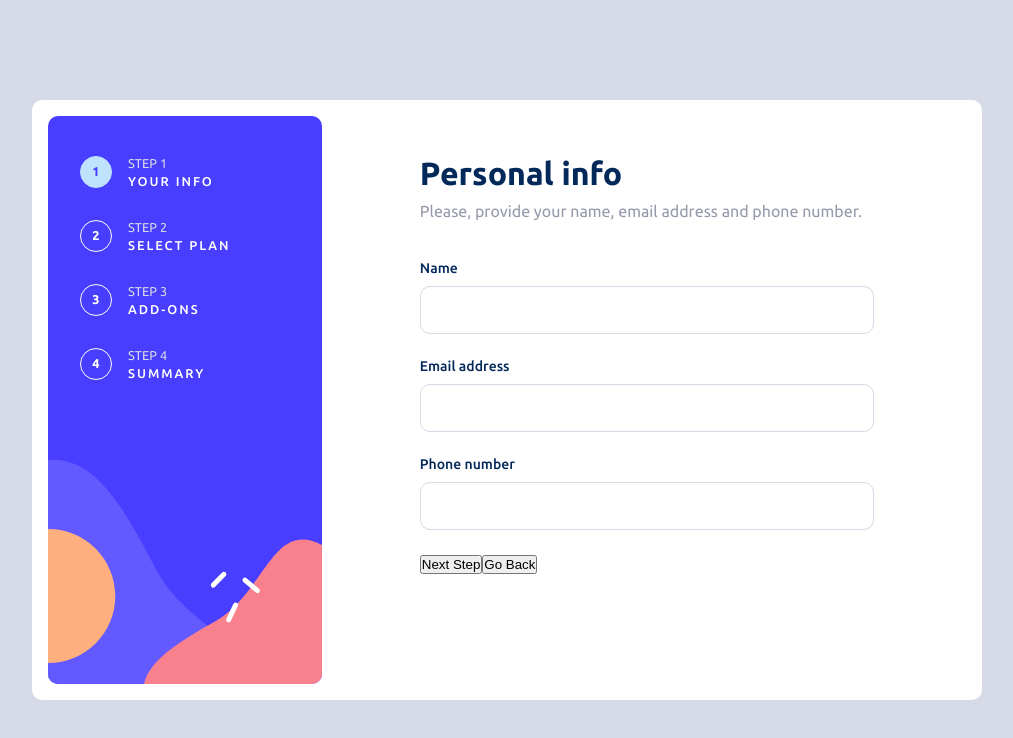
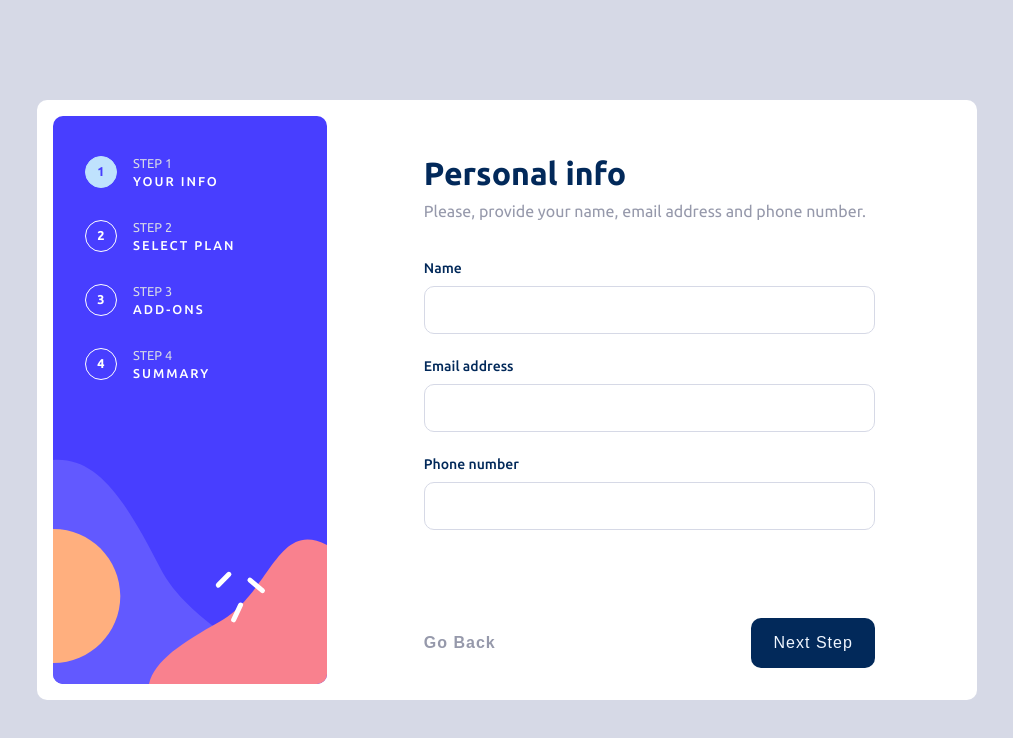
Before and after one commit to Volkus80/FormPet, a React (Create React App) app: page / in a window 1280 px wide. Shown: the top 738 px of the page, without its empty margins (133-1146 px from the left). Built offline with nearby package versions, Linux system fonts and the light colour scheme.

Commit message:
adding state

```diff
--- a/package.json
+++ b/package.json
@@ -9,7 +9,9 @@
         "classnames": "^2.5.1",
         "react": "^18.2.0",
         "react-dom": "^18.2.0",
+        "react-redux": "^9.1.0",
         "react-scripts": "5.0.1",
+        "redux": "^5.0.1",
         "sass": "^1.70.0",
         "web-vitals": "^2.1.4"
     },
--- a/src/components/App/App.jsx
+++ b/src/components/App/App.jsx
@@ -1,6 +1,6 @@
-import StagesBoard from '../StageBoard/StagesBoard';
-import s from'./App.module.scss';
-import { MainPanel } from '../MainPanel/MainPanel';
+import StagesBoard from "../StageBoard/StagesBoard";
+import s from "./App.module.scss";
+import { MainPanel } from "../MainPanel/MainPanel";
 
 function App() {
   return (
--- a/src/components/App/App.module.scss
+++ b/src/components/App/App.module.scss
@@ -1,6 +1,6 @@
 .app {
     background-color: #fff;
-    width: 950px;
+    width: 940px;
     height: 600px;
     padding: 1rem;
     // box-shadow: 0px 5px 2px rgb(240, 235, 235);
--- a/src/components/ButtonsBlock/ButtonBlock.jsx
+++ b/src/components/ButtonsBlock/ButtonBlock.jsx
@@ -1,11 +1,25 @@
-import { Button } from "../Button/Button"
+import { Button } from "../Button/Button";
+import s from "./ButtonBlock.module.scss";
+// import cn from "classnames";
+import bind from "classnames/bind";
+
+const cx = bind.bind(s);
+
 function ButtonBlock() {
-    return (
-        <div className="buttons">
-            <Button value={"Next Step"} type={"forward"} active={1}/>
-            <Button value={"Go Back"} type={"back"} active={2}/>
-        </div>
-    )
+  const forwardButtonStyles = cx({
+    button: true,
+    button_forward: true,
+  });
+  const backButtonStyle = cx({
+    button: true,
+    button_back: true,
+  });
+  return (
+    <div className={s.buttons}>
+      <button className={forwardButtonStyles}>Next Step</button>
+      <button className={backButtonStyle}>Go Back</button>
+    </div>
+  );
 }
 
 export { ButtonBlock };
--- a/src/components/ButtonsBlock/ButtonBlock.module.scss
+++ b/src/components/ButtonsBlock/ButtonBlock.module.scss
@@ -1,5 +1,40 @@
+@use '../../index.scss';
+
 .buttons {
     display: flex;
     flex-direction: row-reverse;
     justify-content: space-between;
+    align-items: flex-end;
+    flex: 1 1 auto;
+
 }
+
+.button {
+    margin-bottom: 1rem;
+    font-size: 1rem;
+    outline: none;
+    border: none;
+    background: transparent;
+    font-weight: 500;
+    padding: 1rem 1.4rem;
+    letter-spacing: 1px;
+    cursor: pointer;
+
+    &_forward {
+        background-color: index.$marine-blue;
+        color: index.$magnolia;
+        border-radius: 10px;
+        &:hover {
+           opacity: .9;
+        }
+    }
+
+    &_back {
+        padding-left: 0;
+        font-weight: 700;
+        color: index.$neutral-cool-gray;
+        &:hover {
+            color: index.$marine-blue;
+        }
+    }
+ }
--- a/src/components/MainPanel/MainPanel.module.scss
+++ b/src/components/MainPanel/MainPanel.module.scss
@@ -7,7 +7,7 @@
     flex-direction: column;
     align-items: stretch;
     justify-content: flex-start;
-    margin: 0 10%;
+    margin: 0 calc(10% - 5px) 0 10%;
 
     &_header {
         display: flex;
--- a/src/index.js
+++ b/src/index.js
@@ -3,6 +3,7 @@ import ReactDOM from "react-dom/client";
 import "./index.scss";
 import App from "./components/App/App.jsx";
 import reportWebVitals from "./reportWebVitals";
+import { Provider } from "react-redux";
 
 const root = ReactDOM.createRoot(document.getElementById("root"));
 root.render(
--- /dev/null
+++ b/src/store/steps/stepsConstants.js
@@ -0,0 +1,2 @@
+export const STEP_UP = "STEP_UP";
+export const STEP_DOWN = "STEP_DOWN";
```
Also changed, not shown: src/store/steps/stepsActions.js (added, +9 -0 lines), src/store/steps/stepsReducer.js (added, +18 -0 lines), src/store/index.js (added), src/store/steps/stepsSelectors.js (added), 1 other file (tests, documents, lock files or other folders).
